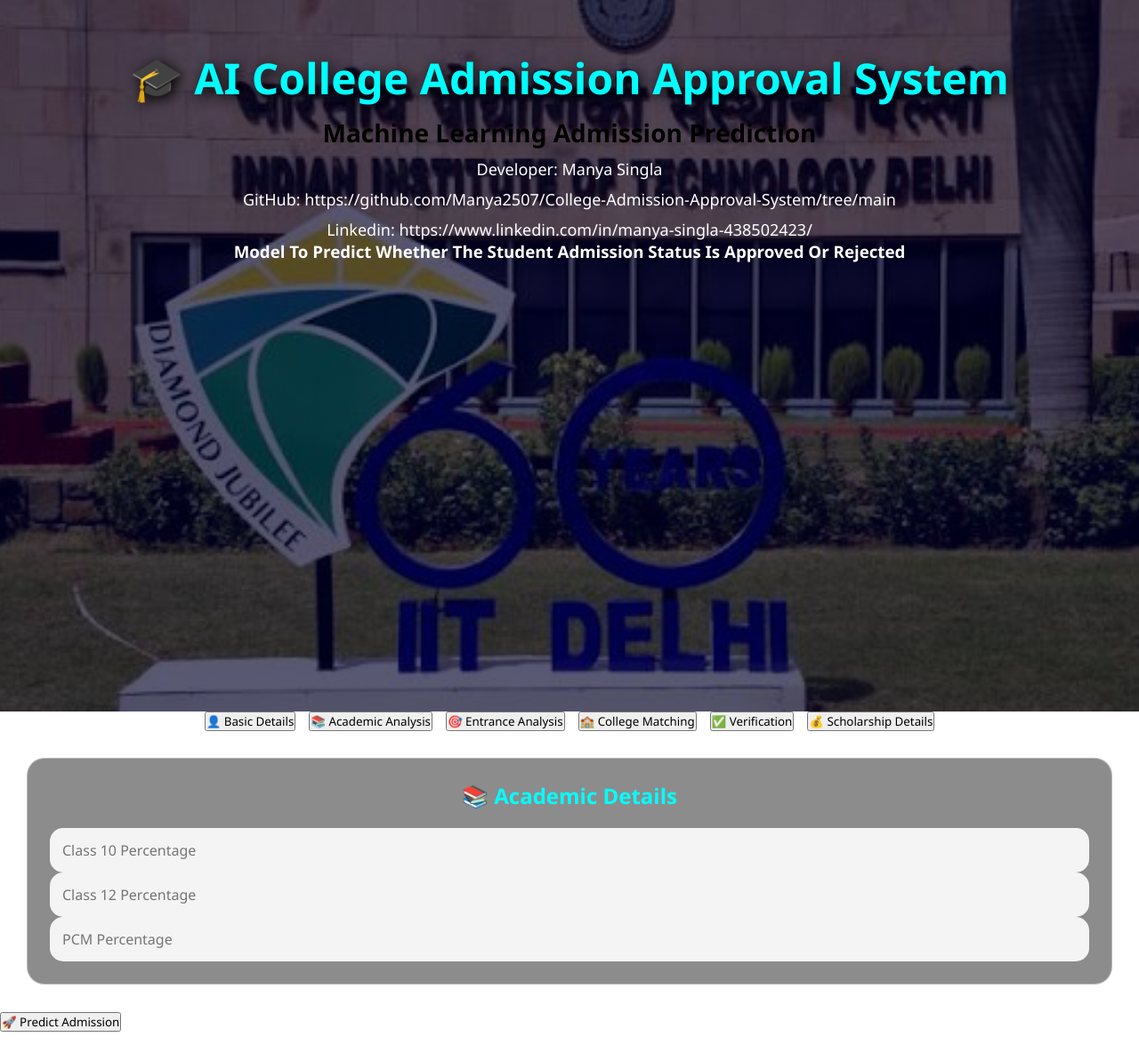
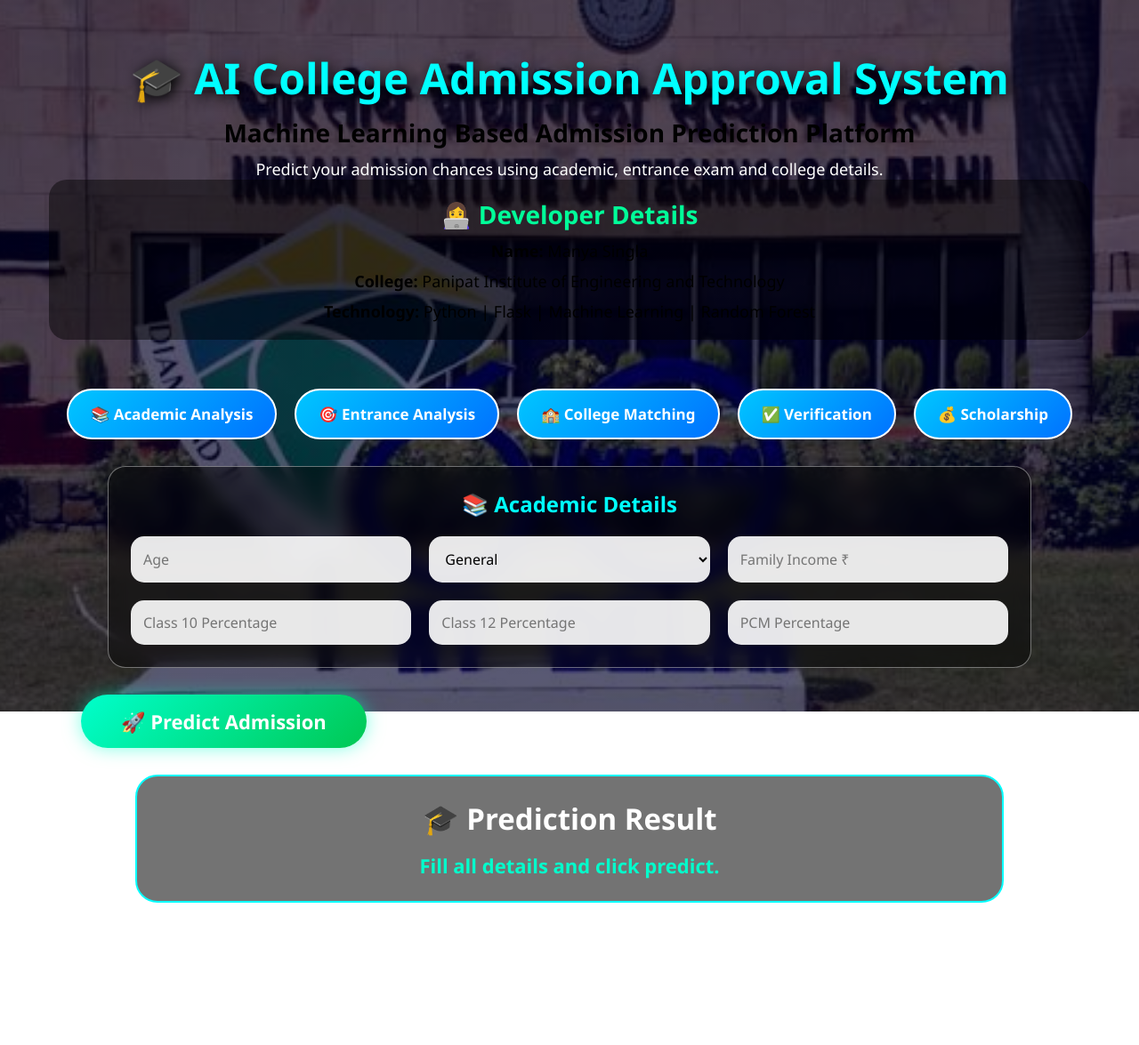
Before and after one commit to Manya2507/College-Admission-Approval-System, a Flask app: page / in a window 1280 px wide. Shown: the whole page at 89% size. After the commit the page ends 1015 px from the top, so only its background shows below. Run offline with Flask 3, Linux system fonts and the light colour scheme.

Commit message:
Update index.html

```diff
--- a/templates/index.html
+++ b/templates/index.html
@@ -1,22 +1,46 @@
+<!-- ======================================================
+ AI COLLEGE ADMISSION APPROVAL SYSTEM
+ PART 2/5
+ HTML FRONTEND DASHBOARD
+====================================================== -->
+
+
 <!DOCTYPE html>
 
-<html>
+<html lang="en">
+
 
 <head>
 
+
+<meta charset="UTF-8">
+
+
+<meta name="viewport" content="width=device-width, initial-scale=1.0">
+
+
 <title>
-AI College Admission System
+AI College Admission Approval System
 </title>
+
+
 
 <link rel="stylesheet" href="/static/style.css">
 
+
 </head>
+
 
 
 <body>
 
 
+
 <div class="overlay">
+
+
+
+<!-- ================= HEADER ================= -->
 
 
 <div class="header">
@@ -28,70 +52,91 @@
 
 
 <h2>
-Machine Learning Admission Prediction
+Machine Learning Based Admission Prediction Platform
 </h2>
 
 
 <p>
-Developer: Manya Singla
+Predict your admission chances using academic,
+entrance exam and college details.
 </p>
 
- <p>
-  GitHub:  https://github.com/Manya2507/College-Admission-Approval-System/tree/main
- </p>
 
- <p>
-  Linkedin: https://www.linkedin.com/in/manya-singla-438502423/
- </p>
+
+<div class="developer">
+
 
 <h3>
-Model To Predict Whether The Student Admission Status Is Approved Or Rejected
+👩‍💻 Developer Details
 </h3>
 
 
+<p>
+<b>Name:</b> Manya Singla
+</p>
 
 
+<p>
+<b>College:</b> Panipat Institute of Engineering and Technology
+</p>
+
+
+<p>
+<b>Technology:</b> Python | Flask | Machine Learning | Random Forest
+</p>
 
 
 </div>
 
 
 </div>
-<!-- ============================= -->
-<!-- STUDENT DETAILS BUTTONS -->
-<!-- ============================= -->
 
 
-<div class="buttons">
 
 
-<button onclick="showSection('basic')">
-👤 Basic Details
+
+<!-- ================= BUTTON MENU ================= -->
+
+
+<div class="menu">
+
+
+<button onclick="showSection('academic')">
+
+📚 Academic Analysis
+
 </button>
 
 
-<button onclick="showSection('academic')">
-📚 Academic Analysis
+
+<button onclick="showSection('entrance')">
+
+🎯 Entrance Analysis
+
 </button>
 
 
-<button onclick="showSection('entrance')">
-🎯 Entrance Analysis
+
+<button onclick="showSection('college')">
+
+🏫 College Matching
+
 </button>
 
 
-<button onclick="showSection('college')">
-🏫 College Matching
+
+<button onclick="showSection('verification')">
+
+✅ Verification
+
 </button>
 
 
-<button onclick="showSection('verification')">
-✅ Verification
-</button>
 
+<button onclick="showSection('scholarship')">
 
-<button onclick="showSection('extra')">
-💰 Scholarship Details
+💰 Scholarship
+
 </button>
 
 
@@ -101,37 +146,90 @@
 
 
 
-<!-- ============================= -->
-<!-- BASIC DETAILS -->
-<!-- ============================= -->
 
 
-<div id="basic" class="section">
+<!-- ================= FORM ================= -->
+
+
+<div class="form-container">
+
+
+
+<form id="admissionForm">
+
+
+
+
+
+<!-- =============== ACADEMIC ================= -->
+
+
+<div id="academic" class="section">
 
 
 <h2>
-👤 Student Basic Details
+📚 Academic Details
 </h2>
 
 
-<input id="Age" placeholder="Age">
+<div class="grid">
+
+
+
+<input
+type="number"
+id="Age"
+placeholder="Age"
+>
+
 
 
 <select id="Category">
 
 <option>General</option>
-
 <option>OBC</option>
-
 <option>SC</option>
-
 <option>ST</option>
 
 </select>
 
 
-<input id="Family_Income"
-placeholder="Family Income">
+
+
+<input
+type="number"
+id="Family_Income"
+placeholder="Family Income ₹"
+>
+
+
+
+
+<input
+type="number"
+id="Class10_%"
+placeholder="Class 10 Percentage"
+>
+
+
+
+<input
+type="number"
+id="Class12_%"
+placeholder="Class 12 Percentage"
+>
+
+
+
+<input
+type="number"
+id="PCM_%"
+placeholder="PCM Percentage"
+>
+
+
+
+</div>
 
 
 </div>
@@ -140,40 +238,11 @@
 
 
 
-<!-- ============================= -->
-<!-- ACADEMIC DETAILS -->
-<!-- ============================= -->
-
-
-<div id="academic" class="section hidden">
-
-
-<h2>
-📚 Academic Details
-</h2>
-
-
-<input id="Class10_%"
-placeholder="Class 10 Percentage">
-
-
-<input id="Class12_%"
-placeholder="Class 12 Percentage">
-
-
-<input id="PCM_%"
-placeholder="PCM Percentage">
-
-
-</div>
 
 
 
 
-
-<!-- ============================= -->
-<!-- ENTRANCE DETAILS -->
-<!-- ============================= -->
+<!-- =============== ENTRANCE ================= -->
 
 
 <div id="entrance" class="section hidden">
@@ -184,20 +253,45 @@
 </h2>
 
 
-<input id="Entrance_Exam"
-placeholder="Entrance Exam">
+
+<div class="grid">
 
 
-<input id="JEE_Percentile"
-placeholder="JEE Percentile">
+
+<input
+id="Entrance_Exam"
+placeholder="Entrance Exam Name"
+>
 
 
-<input id="JEE_Rank"
-placeholder="JEE Rank">
 
 
-<input id="CUET_Score"
-placeholder="CUET Score">
+<input
+type="number"
+id="JEE_Percentile"
+placeholder="JEE Percentile"
+>
+
+
+
+<input
+type="number"
+id="JEE_Rank"
+placeholder="JEE Rank"
+>
+
+
+
+<input
+type="number"
+id="CUET_Score"
+placeholder="CUET Score"
+>
+
+
+
+
+</div>
 
 
 </div>
@@ -206,9 +300,11 @@
 
 
 
-<!-- ============================= -->
-<!-- COLLEGE DETAILS -->
-<!-- ============================= -->
+
+
+
+
+<!-- =============== COLLEGE ================= -->
 
 
 <div id="college" class="section hidden">
@@ -219,36 +315,84 @@
 </h2>
 
 
-<input id="Preferred_Branch"
-placeholder="Preferred Branch">
+
+<div class="grid">
 
 
-<input id="Preferred_College"
-placeholder="Preferred College">
+
+<input
+id="Preferred_Branch"
+placeholder="Preferred Branch"
+>
 
 
-<input id="College_Type"
-placeholder="College Type">
+
+<input
+id="Preferred_College"
+placeholder="Preferred College"
+>
 
 
-<input id="NIRF_Rank"
-placeholder="NIRF Rank">
+
+<select id="College_Type">
 
 
-<input id="College_Tier"
-placeholder="College Tier">
+<option>
+Government
+</option>
 
 
-<input id="Branch_Cutoff_Rank"
-placeholder="Branch Cutoff Rank">
+<option>
+Private
+</option>
 
 
-<input id="Available_Seats"
-placeholder="Available Seats">
+</select>
 
 
-<input id="Reservation_Quota"
-placeholder="Reservation Quota">
+
+
+<input
+type="number"
+id="NIRF_Rank"
+placeholder="NIRF Rank"
+>
+
+
+
+<input
+type="number"
+id="College_Tier"
+placeholder="College Tier"
+>
+
+
+
+<input
+type="number"
+id="Branch_Cutoff_Rank"
+placeholder="Branch Cutoff Rank"
+>
+
+
+
+<input
+type="number"
+id="Available_Seats"
+placeholder="Available Seats"
+>
+
+
+
+
+<input
+id="Reservation_Quota"
+placeholder="Reservation Quota"
+>
+
+
+
+</div>
 
 
 </div>
@@ -257,33 +401,70 @@
 
 
 
-<!-- ============================= -->
-<!-- VERIFICATION DETAILS -->
-<!-- ============================= -->
+
+
+
+
+<!-- =============== VERIFICATION ================= -->
 
 
 <div id="verification" class="section hidden">
 
 
 <h2>
-✅ Verification Details
+✅ Verification & Interview Details
 </h2>
 
 
-<input id="Documents_Verified"
-placeholder="Documents Verified">
+
+<div class="grid">
 
 
-<input id="Interview_Score"
-placeholder="Interview Score">
+
+<select id="Documents_Verified">
 
 
-<input id="Communication_Score"
-placeholder="Communication Score">
+<option>
+Yes
+</option>
 
 
-<input id="Aptitude_Score"
-placeholder="Aptitude Score">
+<option>
+No
+</option>
+
+
+</select>
+
+
+
+
+<input
+type="number"
+id="Interview_Score"
+placeholder="Interview Score"
+>
+
+
+
+
+<input
+type="number"
+id="Communication_Score"
+placeholder="Communication Score"
+>
+
+
+
+<input
+type="number"
+id="Aptitude_Score"
+placeholder="Aptitude Score"
+>
+
+
+
+</div>
 
 
 </div>
@@ -292,37 +473,100 @@
 
 
 
-<!-- ============================= -->
-<!-- EXTRA DETAILS -->
-<!-- ============================= -->
 
 
-<div id="extra" class="section hidden">
+
+
+<!-- =============== SCHOLARSHIP ================= -->
+
+
+<div id="scholarship" class="section hidden">
 
 
 <h2>
-💰 Scholarship Details
+💰 Scholarship & Additional Details
 </h2>
 
 
-<input id="Scholarship_Applied"
-placeholder="Scholarship Applied">
+
+<div class="grid">
 
 
-<input id="Scholarship_Eligibility"
-placeholder="Scholarship Eligibility">
+
+<select id="Scholarship_Applied">
 
 
-<input id="Hostel_Required"
-placeholder="Hostel Required">
+<option>
+Yes
+</option>
 
 
-<input id="Admission_Probability"
-placeholder="Previous Admission Probability">
+<option>
+No
+</option>
 
 
-<input id="Tuition_Fee"
-placeholder="Tuition Fee">
+</select>
+
+
+
+
+
+<select id="Scholarship_Eligibility">
+
+
+<option>
+Yes
+</option>
+
+
+<option>
+No
+</option>
+
+
+</select>
+
+
+
+
+
+<select id="Hostel_Required">
+
+
+<option>
+Yes
+</option>
+
+
+<option>
+No
+</option>
+
+
+</select>
+
+
+
+
+<input
+type="number"
+id="Admission_Probability"
+placeholder="Previous Admission Probability"
+>
+
+
+
+
+<input
+type="number"
+id="Tuition_Fee"
+placeholder="Tuition Fee ₹"
+>
+
+
+
+</div>
 
 
 </div>
@@ -331,7 +575,16 @@
 
 
 
-<button onclick="predictAdmission()">
+
+
+
+<!-- ================= PREDICT BUTTON ================= -->
+
+
+<button
+type="button"
+class="predict-btn"
+onclick="predictAdmission()">
 
 🚀 Predict Admission
 
@@ -339,15 +592,59 @@
 
 
 
-<div id="result">
+
+
+
+</form>
+
+
 
 </div>
+
+
+
+
+
+
+
+
+<!-- ================= RESULT ================= -->
+
+
+<div class="result-box">
+
+
+<h2>
+🎓 Prediction Result
+</h2>
+
+
+
+<p id="result">
+
+Fill all details and click predict.
+
+</p>
+
+
+
+</div>
+
+
+
+
+
+</div>
+
+
 
 
 
 <script src="/static/script.js"></script>
 
 
+
 </body>
 
+
 </html>
```
